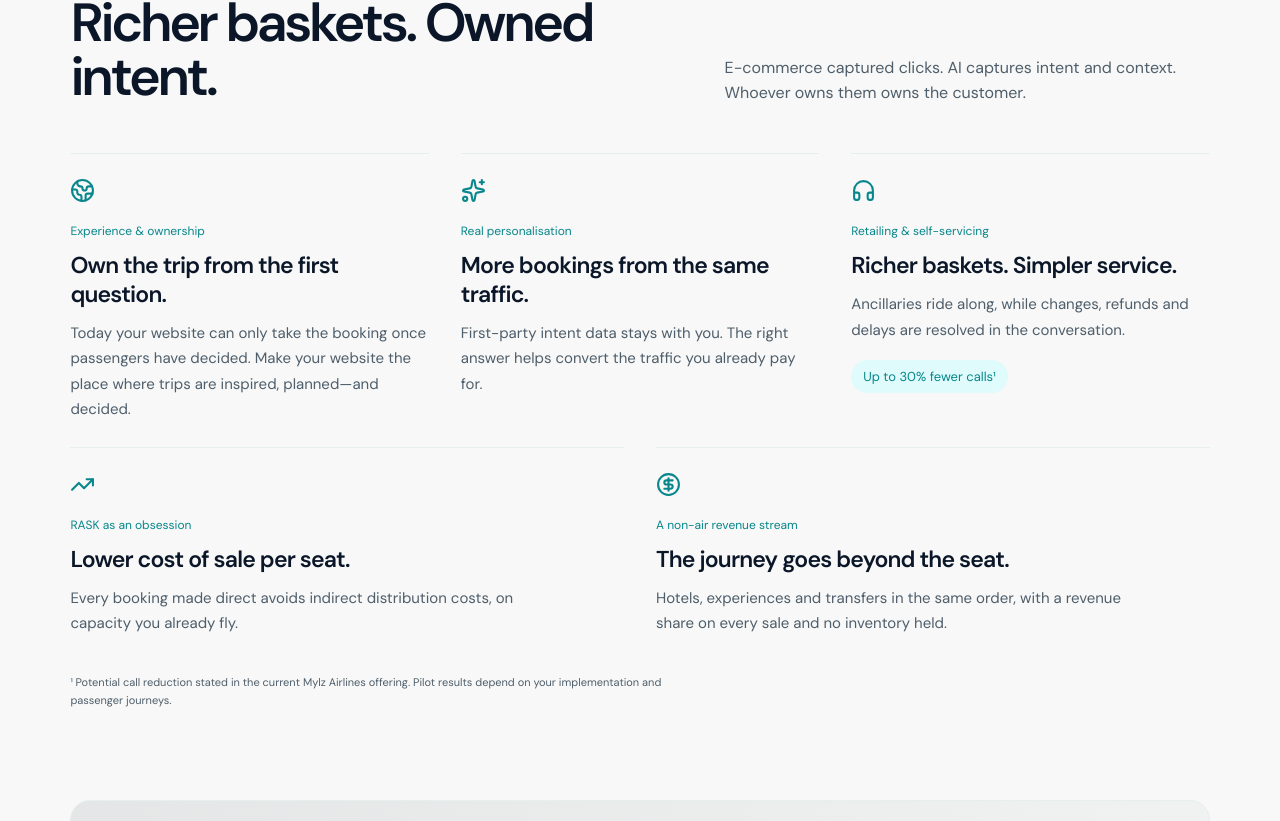
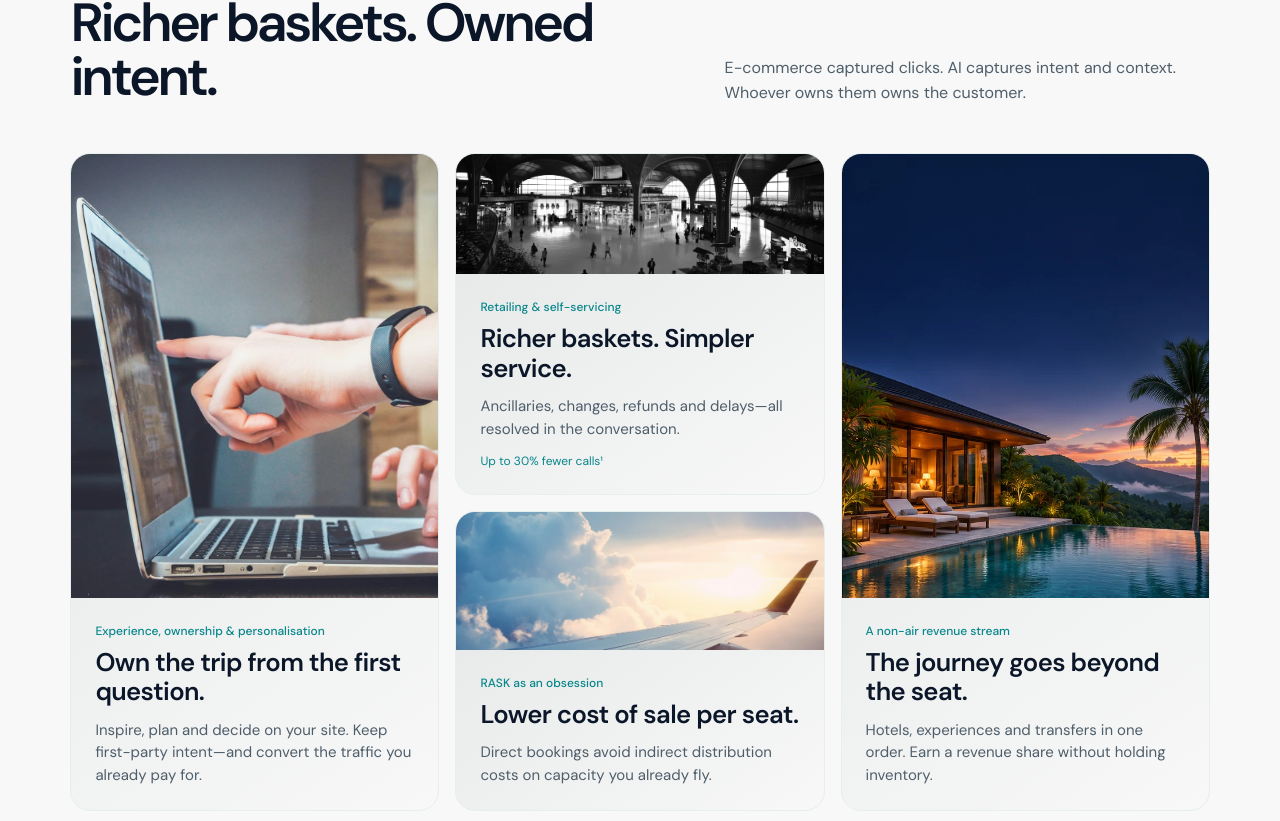
Before and after one commit to Prashantshinde2573/Gomylz, a Next.js app: page /airlines in a window 1280 px wide. Shown: the part 3139-3960 px from the top of the page. Built offline with nearby package versions, Linux system fonts and the light colour scheme.

Commit message:
changes done

```diff
--- a/app/airlines/airlines.module.css
+++ b/app/airlines/airlines.module.css
@@ -619,3 +619,64 @@
   .ownershipStatement { font-size: 18px; max-width: 36ch; }
   .ownershipSection + .section { padding-top: var(--s-7); }
 }
+
+/* Booking-layer benefits: two portrait cards framing two stacked landscapes. */
+.valueBento {
+  display: grid;
+  grid-template-columns: repeat(3, minmax(0, 1fr));
+  grid-template-rows: repeat(2, minmax(300px, auto));
+  grid-template-areas: "ownership service beyond" "ownership cost beyond";
+  gap: var(--s-4);
+  margin-top: var(--s-7);
+}
+.valueCard {
+  display: flex;
+  flex-direction: column;
+  min-width: 0;
+  overflow: hidden;
+  border: 1px solid var(--line);
+  border-radius: var(--r-lg);
+  background: var(--card-tint);
+}
+.valueCard[data-value-area="ownership"] { grid-area: ownership; }
+.valueCard[data-value-area="service"] { grid-area: service; }
+.valueCard[data-value-area="cost"] { grid-area: cost; }
+.valueCard[data-value-area="beyond"] { grid-area: beyond; }
+.valueImage { position: relative; overflow: hidden; min-height: 120px; flex: 1; background: var(--ground); }
+.valueImage img { display: block; width: 100%; height: 100%; position: absolute; inset: 0; object-fit: cover; object-position: center; }
+.valueCard[data-value-area="ownership"] .valueImage { min-height: 300px; }
+.valueCard[data-value-area="beyond"] .valueImage { min-height: 300px; }
+.valueCard[data-value-area="ownership"] img { object-position: 40% center; }
+.valueCard[data-value-area="service"] img { object-position: center 65%; }
+.valueCard[data-value-area="cost"] img { object-position: center 35%; }
+.valueCard[data-value-area="beyond"] img { object-position: 60% center; }
+.valueCopy { padding: var(--s-5); }
+.valueCopy > span { display: block; color: var(--teal); font-size: 12px; font-weight: 500; line-height: 1.5; margin-bottom: var(--s-2); }
+.valueCopy h3 { color: var(--navy); font-size: clamp(22px, 2vw, 28px); font-weight: 600; line-height: 1.15; letter-spacing: -.025em; }
+.valueCopy p { color: var(--slate); font-size: 15px; line-height: 1.5; margin-top: var(--s-3); }
+.valueCopy small { display: block; color: var(--teal); font-size: 12px; line-height: 1.5; margin-top: var(--s-3); }
+@media (hover: hover) and (prefers-reduced-motion: no-preference) {
+  .valueImage img { transition: transform .7s cubic-bezier(.2,.65,.3,1); }
+  .valueCard:hover .valueImage img { transform: scale(1.035); }
+}
+@media (prefers-reduced-motion: no-preference) {
+  .page .valueCard:nth-child(2)[data-air-ready="true"] { transition-delay: .06s; }
+  .page .valueCard:nth-child(3)[data-air-ready="true"] { transition-delay: .12s; }
+  .page .valueCard:nth-child(4)[data-air-ready="true"] { transition-delay: .18s; }
+}
+@media (max-width: 900px) {
+  .valueBento {
+    grid-template-columns: repeat(2,minmax(0,1fr));
+    grid-template-rows: auto auto;
+    grid-template-areas: "ownership beyond" "service cost";
+    margin-top: var(--s-6);
+  }
+  .valueImage, .valueCard[data-value-area="ownership"] .valueImage,
+  .valueCard[data-value-area="beyond"] .valueImage { flex: none; min-height: 0; height: auto; aspect-ratio: 4/3; }
+}
+@media (max-width: 640px) {
+  .valueBento { grid-template-columns: minmax(0,1fr); grid-template-areas: "ownership" "service" "cost" "beyond"; }
+  .valueImage, .valueCard[data-value-area="ownership"] .valueImage,
+  .valueCard[data-value-area="beyond"] .valueImage { aspect-ratio: 16/9; }
+  .valueCopy h3 { font-size: 24px; }
+}
--- a/app/airlines/page.tsx
+++ b/app/airlines/page.tsx
@@ -14,11 +14,10 @@ export const metadata: Metadata = {
   openGraph: {title:"Mylz for Airlines | Conversational commerce",description:"Your fares, your brand, your customer relationship. Explore the conversational booking layer for airlines.",url:"https://gomylz.vercel.app/airlines",images:[{url:"/images/airlines/aircraft.png",alt:"Original unbranded passenger aircraft"}]},
 };
 const benefits = [
-  {icon:Globe2, label:"Experience & ownership",title:"Own the trip from the first question.",text:"Today your website can only take the booking once passengers have decided. Make your website the place where trips are inspired, planned—and decided."},
-  {icon:Sparkles,label:"Real personalisation",title:"More bookings from the same traffic.",text:"First-party intent data stays with you. The right answer helps convert the traffic you already pay for."},
-  {icon:Headphones,label:"Retailing & self-servicing",title:"Richer baskets. Simpler service.",text:"Ancillaries ride along, while changes, refunds and delays are resolved in the conversation.",note:"Up to 30% fewer calls¹"},
-  {icon:TrendingUp,label:"RASK as an obsession",title:"Lower cost of sale per seat.",text:"Every booking made direct avoids indirect distribution costs, on capacity you already fly."},
-  {icon:CircleDollarSign,label:"A non-air revenue stream",title:"The journey goes beyond the seat.",text:"Hotels, experiences and transfers in the same order, with a revenue share on every sale and no inventory held."},
+  {area:"ownership",label:"Experience, ownership & personalisation",title:"Own the trip from the first question.",text:"Inspire, plan and decide on your site. Keep first-party intent—and convert the traffic you already pay for.",image:"/images/airlines/demand/digital-planning.webp",alt:"People reviewing options together on a laptop"},
+  {area:"service",label:"Retailing & self-servicing",title:"Richer baskets. Simpler service.",text:"Ancillaries, changes, refunds and delays—all resolved in the conversation.",image:"/images/airlines/demand/airport-terminal.webp",alt:"Passengers moving through a modern airport terminal",note:"Up to 30% fewer calls¹"},
+  {area:"cost",label:"RASK as an obsession",title:"Lower cost of sale per seat.",text:"Direct bookings avoid indirect distribution costs on capacity you already fly.",image:"/images/airlines/demand/above-clouds.webp",alt:"An unbranded aircraft wing above sunlit clouds"},
+  {area:"beyond",label:"A non-air revenue stream",title:"The journey goes beyond the seat.",text:"Hotels, experiences and transfers in one order. Earn a revenue share without holding inventory.",image:"/images/booking/stays.webp",alt:"A secluded accommodation overlooking a pool and mountain landscape"},
 ];
 const technology = [
   {icon:MessageCircle,title:"Conversational AI",text:"Understands passenger intent in natural language."},
@@ -99,7 +98,10 @@ export default function AirlinesPage() {
 
       <section className={styles.section} id="airline-value" aria-labelledby="value-title" data-air-reveal>
         <div className={styles.introSplit}><div><span className={styles.eyebrow}>The AI-native conversational booking layer™</span><h2 id="value-title">Direct demand.<br/>Richer baskets. <span>Owned intent.</span></h2></div><p>E-commerce captured clicks. AI captures intent and context. Whoever owns them owns the customer.</p></div>
-        <div className={styles.benefits}>{benefits.map(({icon:Icon,label,title,text,note})=><article key={title}><Icon size={25}/><span>{label}</span><h3>{title}</h3><p>{text}</p>{note&&<small>{note}</small>}</article>)}</div>
+        <div className={styles.valueBento}>{benefits.map(({area,label,title,text,image,alt,note})=><article className={styles.valueCard} data-value-area={area} key={area} data-air-reveal>
+          <div className={styles.valueImage}><img src={image} alt={alt} width={1800} height={1200} loading="lazy"/></div>
+          <div className={styles.valueCopy}><span>{label}</span><h3>{title}</h3><p>{text}</p>{note&&<small>{note}</small>}</div>
+        </article>)}</div>
         <p className={styles.footnote}>¹ Potential call reduction stated in the current Mylz Airlines offering. Pilot results depend on your implementation and passenger journeys.</p>
       </section>
 
```
